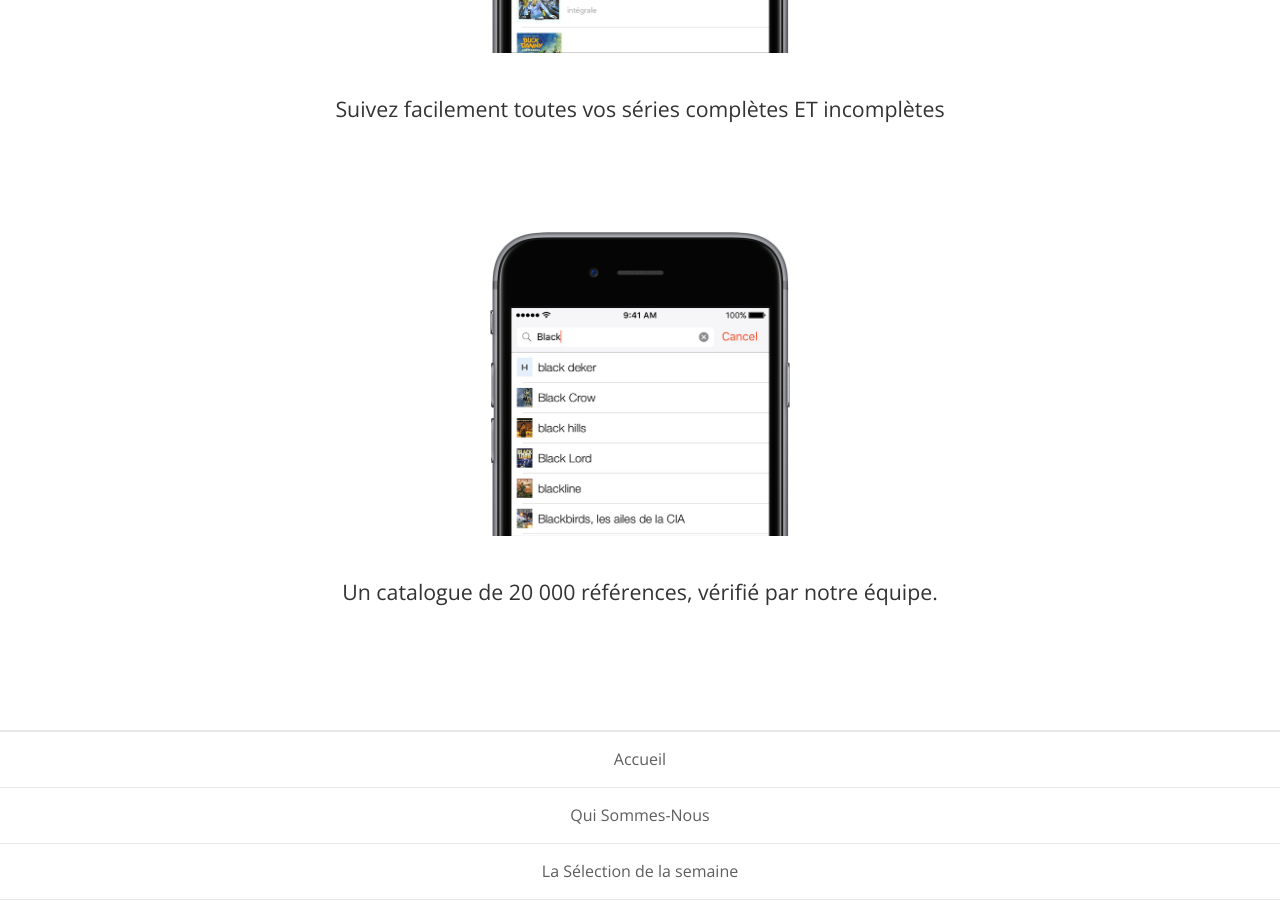
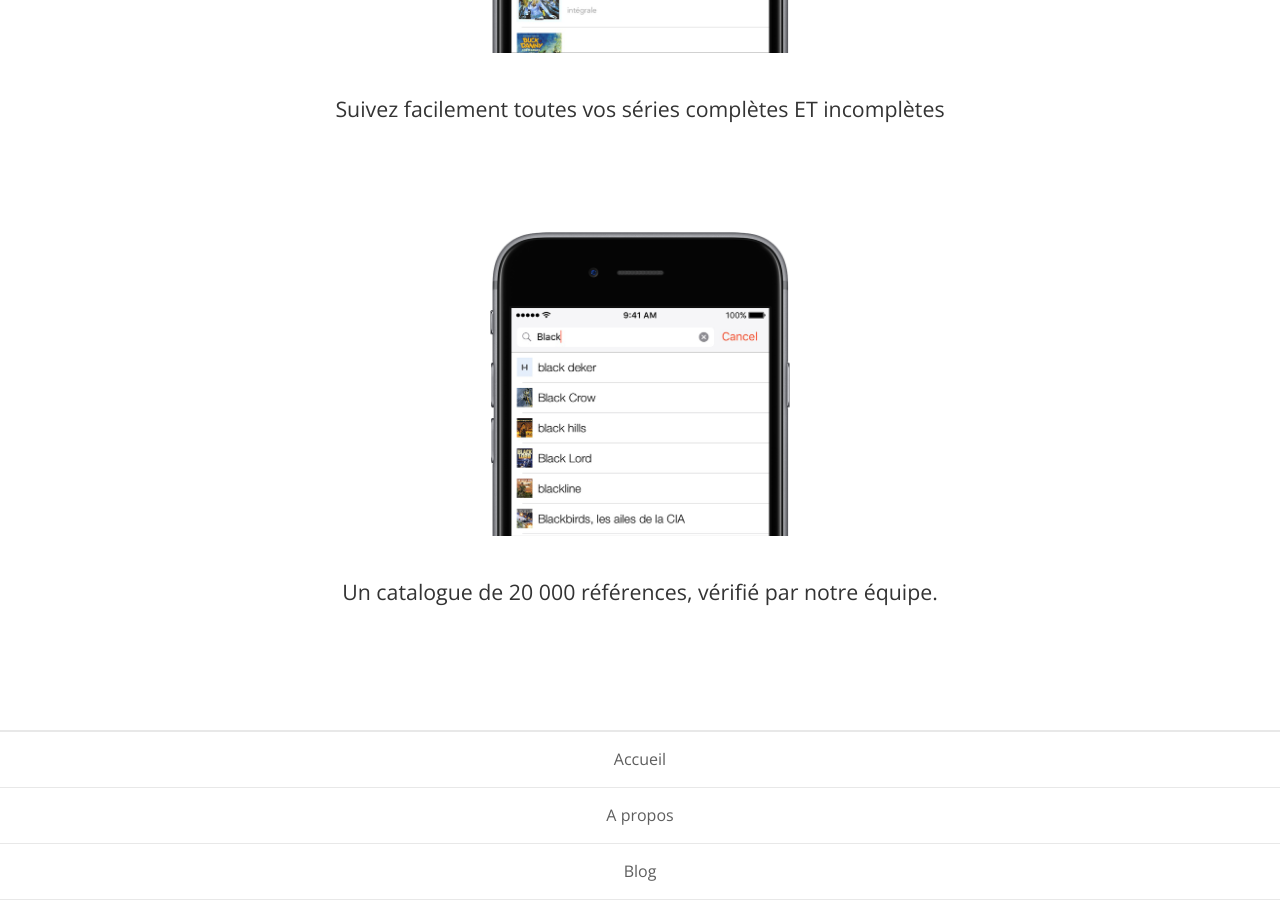
Before and after one commit to hbcbh1999/bubble-website, a Jekyll site: the page built from index.html, in a window 1280 px wide and 900 px high, scrolled down 1608 px. Built offline with Jekyll 4.4.1, drawn with Linux system fonts in a browser that asks for light colours.

Commit message:
Change copy in menu

```diff
--- a/_includes/footer.html
+++ b/_includes/footer.html
@@ -9,12 +9,12 @@
 		</li>
 		<li>
 		{% if page.lang == "fr" %}
-			<a href="/a-propos">Qui Sommes-Nous</a>
+			<a href="/a-propos">A propos</a>
 		{% elsif page.lang == "en" %}
 			<a href="/about">About</a>
 		{% endif %}
 		</li>
-		<li><a href="https://medium.com/le-sélection-bubble-de-la-semaine">La Sélection de la semaine</a></li>
+		<li><a href="https://medium.com/le-sélection-bubble-de-la-semaine">Blog</a></li>
 	</ul>
 <!-- 	<div class="container">
 		<div class="row">
```
